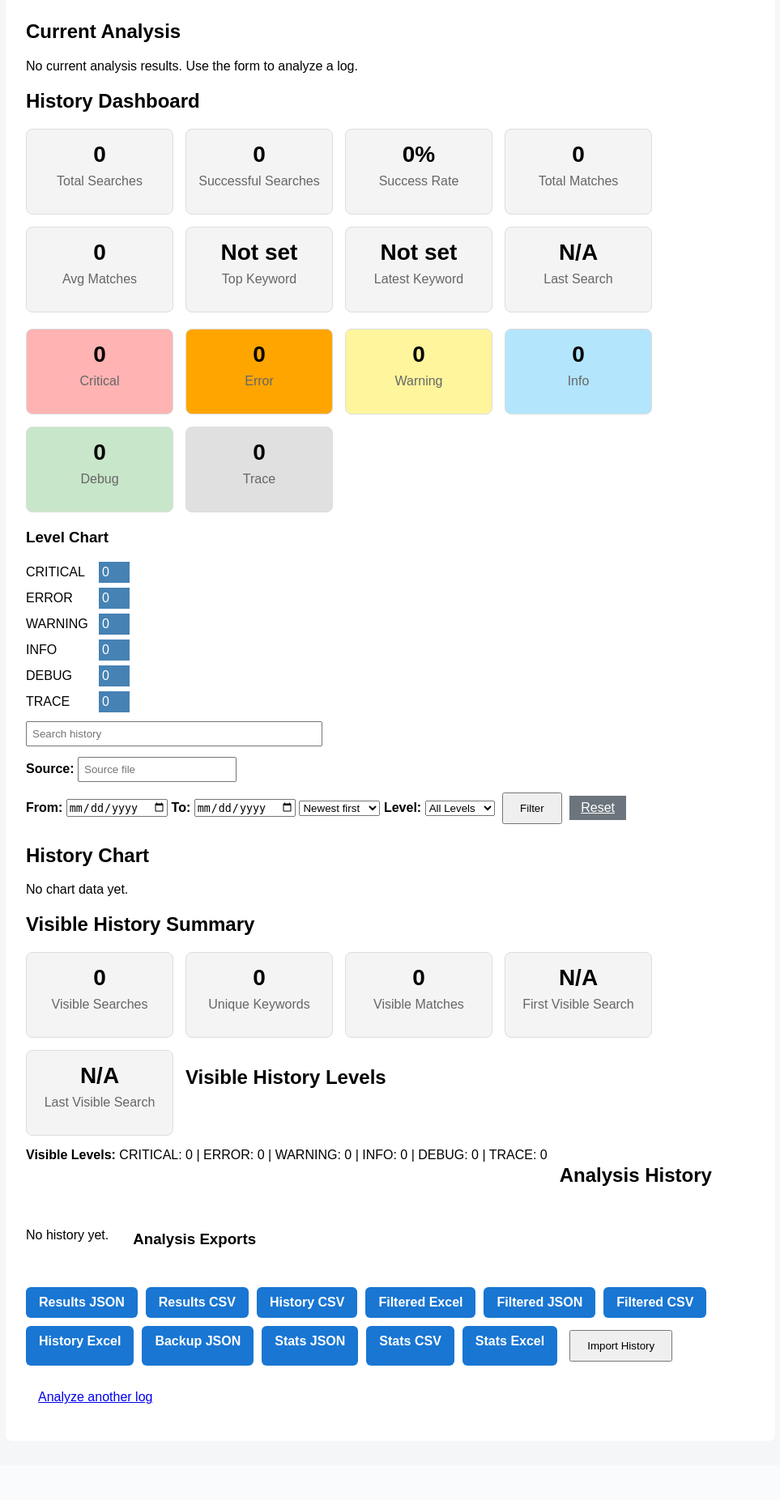
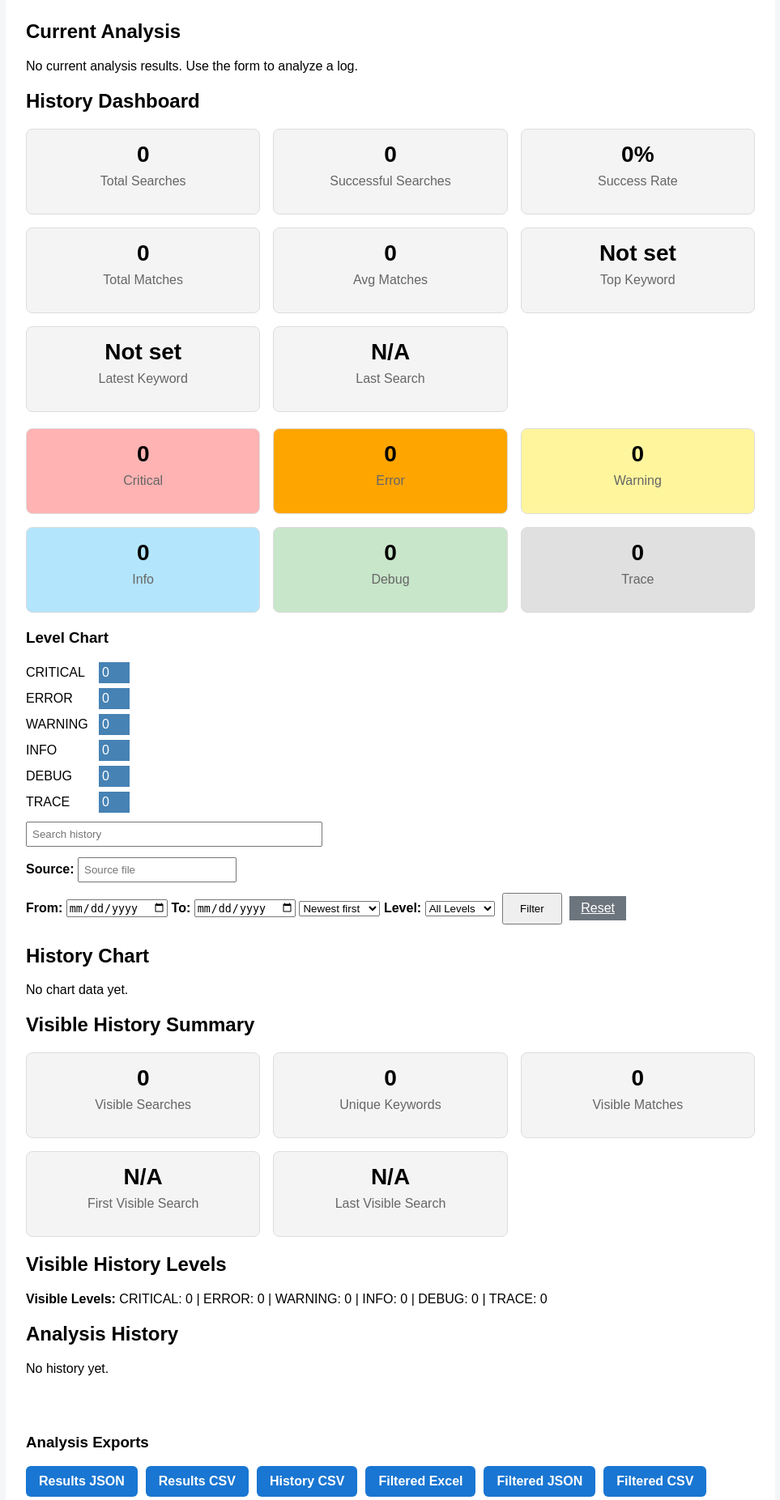
Before and after one commit to sattarab54/web_log_analyzer, a Flask app: page /filter-history in a window 1280 px wide. Shown: the part 878-2731 px from the top of the page at 81% size, without its empty margins (158-1121 px from the left). Before the commit the page ends 2612 px from the top, so only its background shows below. Run offline with Flask 3, Linux system fonts and the light colour scheme.

Commit message:
Improve history summary card layout

```diff
--- a/static/style.css
+++ b/static/style.css
@@ -127,10 +127,14 @@ pre {
 }
 
 .dashboard-cards {
-    display: flex;
-    gap: 15px;
-    flex-wrap: wrap;
+    display: grid;
+    grid-template-columns: repeat(auto-fit, minmax(220px, 1fr));
+    gap: 16px;
     margin-bottom: 20px;
+}
+
+.dashboard-cards .card {
+    min-width: 0;
 }
 
 .card{
--- a/templates/results.html
+++ b/templates/results.html
@@ -345,6 +345,7 @@
             <h3>{{ visible_last_search }}</h3>
             <p>Last Visible Search</p>
         </div>
+    </div>
 
     <h2>Visible History Levels</h2>
 
```
